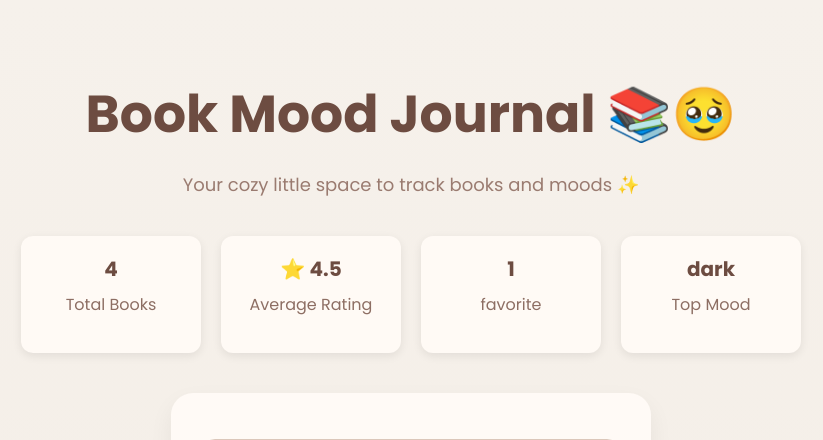
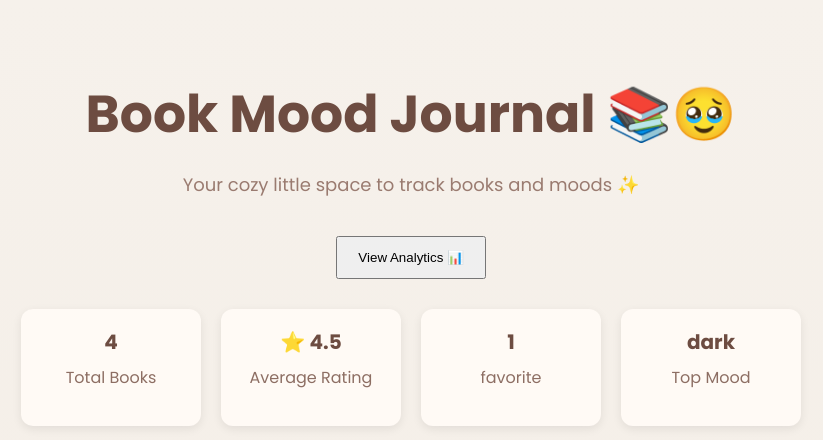
Before and after one commit to sharmakarishma1210-cmyk/book-mood-journal, a Flask app: page / in a window 1280 px wide. Shown: the top 440 px of the page, without its empty margins (229-1052 px from the left). Run offline with Flask 3, Linux system fonts and the light colour scheme; data comes from the database, SQL or seed files in the repository.

Commit message:
add analytics page structure

```diff
--- a/app.py
+++ b/app.py
@@ -1,5 +1,6 @@
 from flask import Flask, render_template, request, redirect
 from flask_sqlalchemy import SQLAlchemy
+from sqlalchemy import func
 
 app = Flask(__name__)
 
@@ -34,10 +35,21 @@ def home():
     books = Book.query
 
     if search:
+        clean_search = search.replace(".","").lower()
+
         books = books.filter(
-            Book.title.ilike(f"%{search}%") |
-            Book.author.ilike(f"%{search}%")
+            func.replace(
+                func.lower(Book.title),
+                ".",""
+            ).contains(clean_search)
+        |
+
+        func.replace(
+                func.lower(Book.author),
+                ".",""
+            ).contains(clean_search)
         )
+
 
     if mood != "all":
         books = books.filter(
@@ -81,17 +93,20 @@ def home():
         top_mood = top_mood
     )
 
+@app.route("/analytics")
+def analytics():
+    books = Book.query.all()
+    return render_template(
+        "analytics.html",
+        books = books
+    )
 
 @app.route("/add", methods=["POST"])
 def add_book():
     title = request.form["title"].title().strip()
-
     author = request.form["author"].title().strip()
-
     mood = request.form["mood"].lower().strip()
-
     rating = float(request.form["rating"])
-
     quote = request.form["quote"]
 
     new_book = Book(
--- a/static/style.css
+++ b/static/style.css
@@ -315,3 +315,13 @@ textarea {
   margin-top: 10px;
   color: #8d6e63;
 }
+
+.analytics-btn-container {
+  text-align: center;
+  margin-bottom: 30px;
+}
+
+.analytics-btn {
+  width: auto;
+  padding: 12px 20px;
+}
--- a/templates/index.html
+++ b/templates/index.html
@@ -33,6 +33,14 @@
       <p class="subtitle">
         Your cozy little space to track books and moods ✨
       </p>
+
+      <div class = "analytics-btn-container">
+        <a href = "/analytics">
+          <button class = "analytics-btn">
+            View Analytics 📊
+          </button>
+        </a>
+      </div>
 
       <div class = "stats-container">
         <div class = "stat-card">
```
Also changed, not shown: templates/analytics.html (added, +27 -0 lines).
